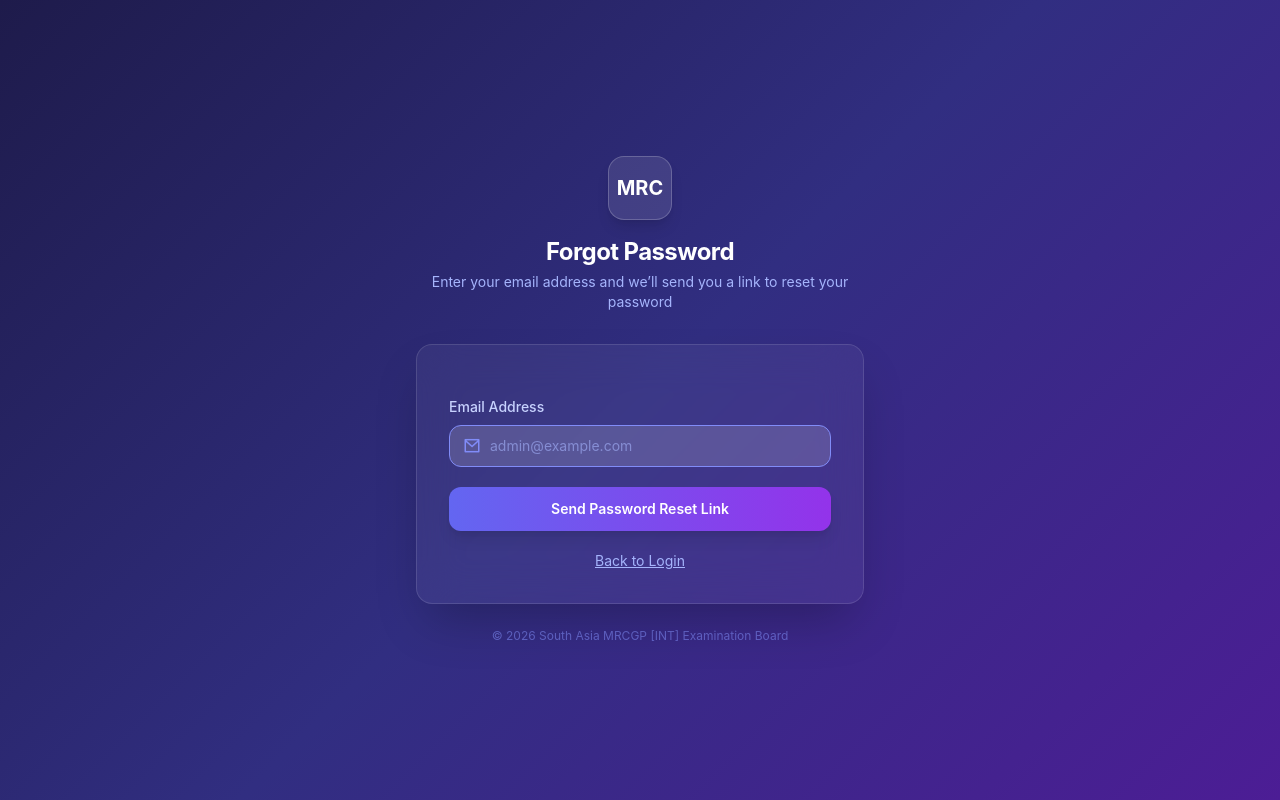
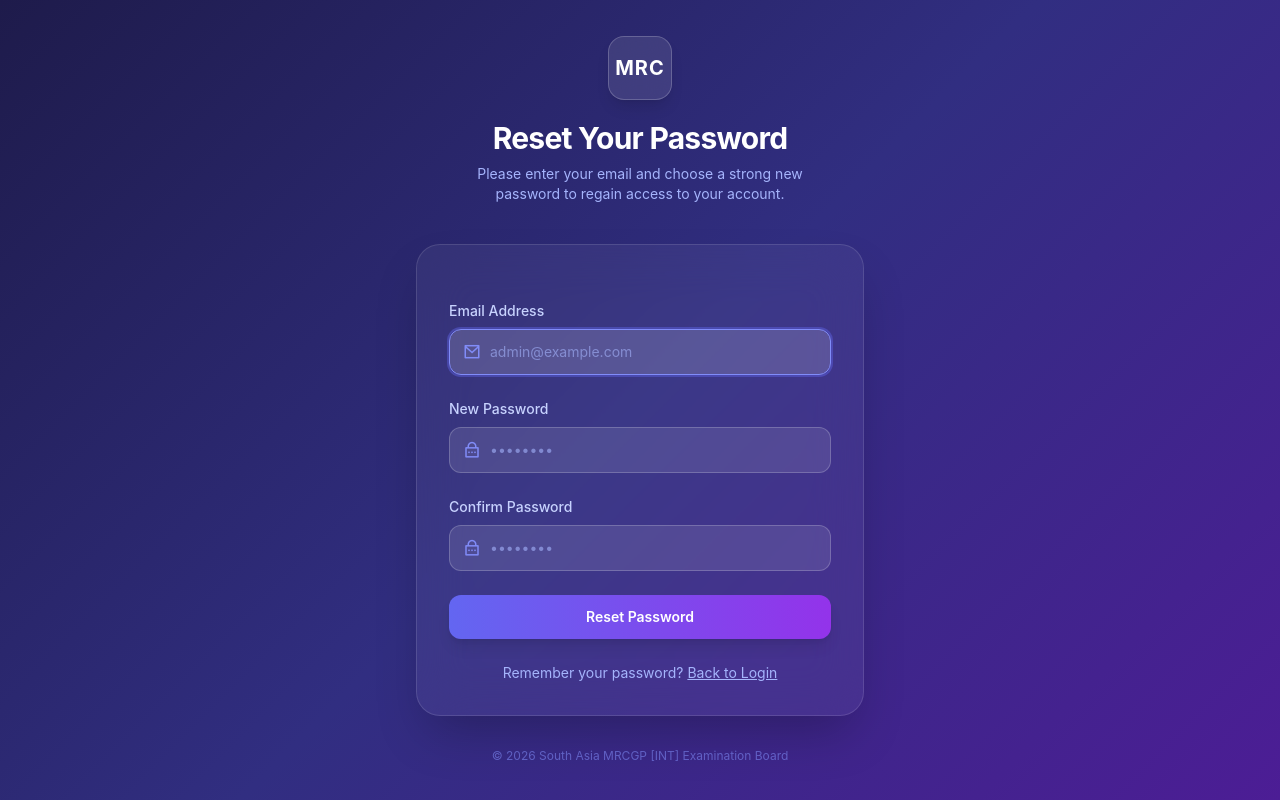
Before and after one commit to k-shah21/mrcgp, a Laravel app: page /reset-password/1 in a window 1280 px wide. Run offline with Laravel 12, Linux system fonts and the light colour scheme; some libraries are stand-ins or nearby versions.

Commit message:
feat: implement admin authentication and user password reset functionality with dedicated controllers and views.

```diff
--- a/app/Http/Controllers/Admin/AdminAuthController.php
+++ b/app/Http/Controllers/Admin/AdminAuthController.php
@@ -19,7 +19,7 @@ class AdminAuthController extends Controller
             return redirect()->route('admin.dashboard');
         }
 
-        return view('admin.auth.login');
+        return view('auth.login');
     }
 
     /**
--- a/app/Http/Controllers/Auth/NewPasswordController.php
+++ b/app/Http/Controllers/Auth/NewPasswordController.php
@@ -18,9 +18,12 @@ class NewPasswordController extends Controller
     /**
      * Display the password reset view.
      */
-    public function create(Request $request): View
+    public function create(Request $request, $token = null): View
     {
-        return view('auth.reset-password', ['request' => $request]);
+        return view('auth.reset-password', [
+            'request' => $request,
+            'token' => $token ?? $request->route('token')
+        ]);
     }
 
     /**
--- a/resources/views/auth/reset-password.blade.php
+++ b/resources/views/auth/reset-password.blade.php
@@ -1,75 +1,158 @@
 <x-layouts.guest title="Forgot Password – MRCGP Portal">
 
     <!-- Header -->
-    <div class="text-center mb-8">
-        <div class="inline-flex items-center justify-center w-16 h-16 rounded-2xl bg-white/10 border border-white/20 mb-4 shadow-lg">
-            <span class="text-white font-bold text-xl">MRC</span>
+    <div class="text-center mb-10">
+        <div class="inline-flex items-center justify-center w-16 h-16 rounded-2xl
+                    bg-white/10 border border-white/20 mb-5 shadow-lg backdrop-blur-md">
+            <span class="text-white font-bold text-xl tracking-wider">MRC</span>
         </div>
-        <h1 class="text-2xl font-bold text-white tracking-tight">Forgot Password</h1>
-        <p class="text-indigo-300 text-sm mt-1">
-            Enter your email address and we’ll send you a link to reset your password
+
+        <h1 class="text-3xl font-bold text-white tracking-tight">
+            Reset Your Password
+        </h1>
+
+        <p class="text-indigo-300 text-sm mt-2 max-w-sm mx-auto">
+            Please enter your email and choose a strong new password to regain access to your account.
         </p>
     </div>
 
     <!-- Card -->
-    <div class="glass-card rounded-2xl p-8 shadow-2xl">
+    <div class="glass-card rounded-3xl p-8 shadow-2xl backdrop-blur-xl">
 
-        <!-- Status -->
+        <!-- Status Message -->
         @if (session('status'))
-            <div class="mb-5 bg-green-500/20 border border-green-400/30 rounded-xl px-4 py-3 text-green-300 text-sm">
+            <div class="mb-6 bg-emerald-500/15 border border-emerald-400/30
+                        rounded-xl px-4 py-3 text-emerald-300 text-sm">
                 {{ session('status') }}
             </div>
         @endif
 
         <!-- Validation Errors -->
         @if ($errors->any())
-            <div class="mb-5 bg-red-500/20 border border-red-400/30 rounded-xl px-4 py-3">
+            <div class="mb-6 bg-red-500/15 border border-red-400/30 rounded-xl px-4 py-3">
                 <ul class="text-red-300 text-sm space-y-1">
                     @foreach ($errors->all() as $error)
-                        <li>{{ $error }}</li>
+                        <li>• {{ $error }}</li>
                     @endforeach
                 </ul>
             </div>
         @endif
 
-        <form method="POST" action="{{ route('password.email') }}" class="space-y-5">
+        <form method="POST" action="{{ route('password.store') }}" class="space-y-6">
             @csrf
 
-            <!-- Email -->
+            <!-- Password Reset Token -->
+            <input type="hidden" name="token" value="{{ $token }}">
+
+            <!-- Email Field -->
             <div>
-                <label class="block text-sm font-medium text-indigo-200 mb-2">Email Address</label>
+                <label class="block text-sm font-medium text-indigo-200 mb-2">
+                    Email Address
+                </label>
+
                 <div class="relative">
-                    <i class="ri-mail-line absolute left-3.5 top-1/2 -translate-y-1/2 text-indigo-400 text-lg"></i>
+                    <i class="ri-mail-line absolute left-3.5 top-1/2
+                              -translate-y-1/2 text-indigo-400 text-lg"></i>
+
                     <input
                         id="email"
                         type="email"
                         name="email"
-                        value="{{ old('email') }}"
+                        value="{{ old('email', $request->email) }}"
                         required
                         autofocus
+                        autocomplete="username"
                         placeholder="admin@example.com"
-                        class="w-full pl-10 pr-4 py-2.5 bg-white/10 border border-white/20 rounded-xl text-white placeholder-indigo-300/60 text-sm focus:border-indigo-400 focus:bg-white/15 transition"
+                        class="w-full pl-10 pr-4 py-3 bg-white/10
+                               border border-white/20 rounded-xl
+                               text-white placeholder-indigo-300/60 text-sm
+                               focus:border-indigo-400 focus:ring-2
+                               focus:ring-indigo-500/40 focus:bg-white/15
+                               transition-all duration-200"
                     >
                 </div>
             </div>
 
-            <!-- Submit -->
-            <div class="flex items-center justify-end mt-4">
-                <button type="submit"
-                    class="w-full py-3 rounded-xl bg-gradient-to-r from-indigo-500 to-purple-600 hover:from-indigo-600 hover:to-purple-700 text-white font-semibold text-sm transition-all duration-200 transform hover:scale-[1.02] shadow-lg">
-                    Send Password Reset Link
-                </button>
+            <!-- Password Field -->
+            <div>
+                <label class="block text-sm font-medium text-indigo-200 mb-2">
+                    New Password
+                </label>
+
+                <div class="relative">
+                    <i class="ri-lock-password-line absolute left-3.5 top-1/2
+                              -translate-y-1/2 text-indigo-400 text-lg"></i>
+
+                    <input
+                        id="password"
+                        type="password"
+                        name="password"
+                        required
+                        autocomplete="new-password"
+                        placeholder="••••••••"
+                        class="w-full pl-10 pr-4 py-3 bg-white/10
+                               border border-white/20 rounded-xl
+                               text-white placeholder-indigo-300/60 text-sm
+                               focus:border-indigo-400 focus:ring-2
+                               focus:ring-indigo-500/40 focus:bg-white/15
+                               transition-all duration-200"
+                    >
+                </div>
             </div>
 
+            <!-- Confirm Password Field -->
+            <div>
+                <label class="block text-sm font-medium text-indigo-200 mb-2">
+                    Confirm Password
+                </label>
+
+                <div class="relative">
+                    <i class="ri-lock-password-line absolute left-3.5 top-1/2
+                              -translate-y-1/2 text-indigo-400 text-lg"></i>
+
+                    <input
+                        id="password_confirmation"
+                        type="password"
+                        name="password_confirmation"
+                        required
+                        autocomplete="new-password"
+                        placeholder="••••••••"
+                        class="w-full pl-10 pr-4 py-3 bg-white/10
+                               border border-white/20 rounded-xl
+                               text-white placeholder-indigo-300/60 text-sm
+                               focus:border-indigo-400 focus:ring-2
+                               focus:ring-indigo-500/40 focus:bg-white/15
+                               transition-all duration-200"
+                    >
+                </div>
+            </div>
+
+            <!-- Submit Button -->
+            <button type="submit"
+                class="w-full py-3 rounded-xl
+                       bg-gradient-to-r from-indigo-500 to-purple-600
+                       hover:from-indigo-600 hover:to-purple-700
+                       text-white font-semibold text-sm
+                       transition-all duration-200
+                       transform hover:scale-[1.02]
+                       shadow-lg">
+                Reset Password
+            </button>
+
             <!-- Back to Login -->
-            <p class="mt-3 text-sm text-indigo-300 text-center">
-                <a href="{{ route('login') }}" class="underline hover:text-white">Back to Login</a>
+            <p class="text-sm text-indigo-300 text-center">
+                Remember your password?
+                <a href="{{ route('login') }}"
+                   class="underline hover:text-white transition">
+                    Back to Login
+                </a>
             </p>
 
         </form>
     </div>
 
-    <p class="text-center text-indigo-400/60 text-xs mt-6">
+    <!-- Footer -->
+    <p class="text-center text-indigo-400/60 text-xs mt-8">
         © {{ date('Y') }} South Asia MRCGP [INT] Examination Board
     </p>
 
```
Also changed, not shown: resources/views/auth/forgot-password.blade.php (+61 -23 lines).
